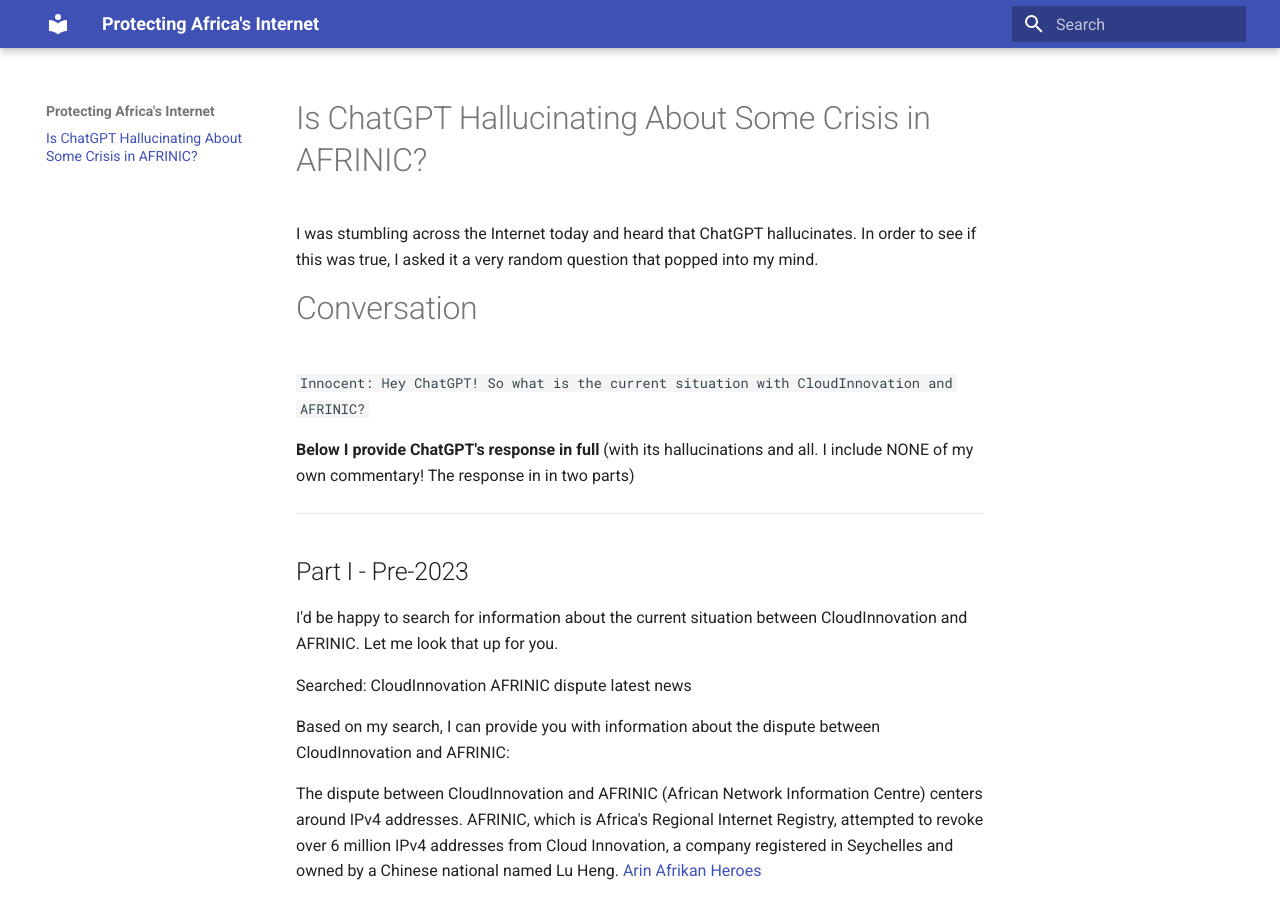
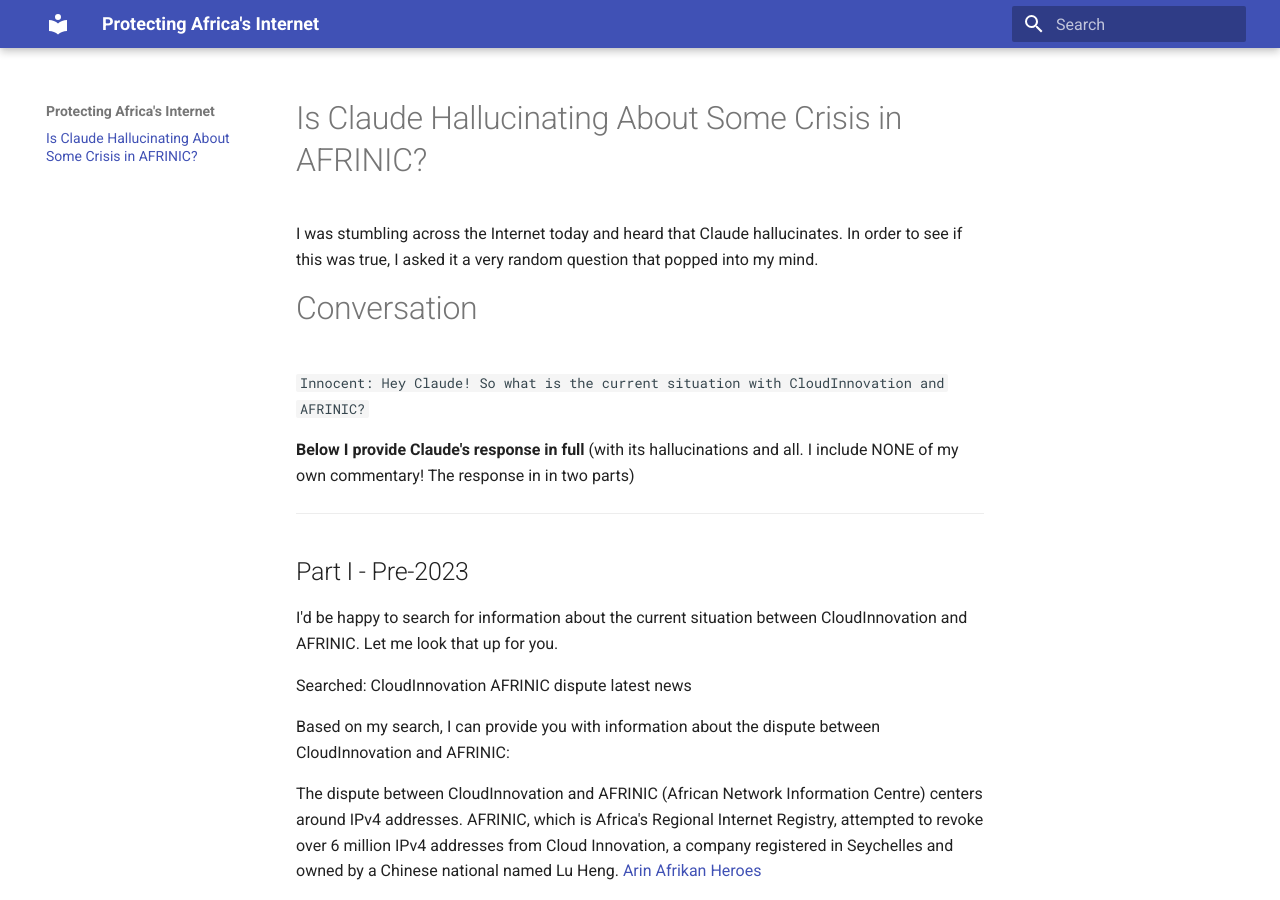
Before and after one commit to innoobijr/africaninternet, an MkDocs documentation site: the page built from docs/index.md, in a window 1280 px wide and 900 px high. Built offline with MkDocs 1.6.1 and Material for MkDocs 9.7.7, drawn with Linux system fonts in a browser that asks for light colours.

Commit message:
including full response

```diff
--- a/docs/index.md
+++ b/docs/index.md
@@ -1,11 +1,11 @@
-# Is ChatGPT Hallucinating About Some Crisis in AFRINIC?
+# Is Claude Hallucinating About Some Crisis in AFRINIC?
 
-I was stumbling across the Internet today and heard that ChatGPT hallucinates. In order to see if this was true, I asked it a very random question that popped into my mind.
+I was stumbling across the Internet today and heard that Claude hallucinates. In order to see if this was true, I asked it a very random question that popped into my mind.
 
 # Conversation
-`Innocent: Hey ChatGPT! So what is the current situation with CloudInnovation and AFRINIC?`
+`Innocent: Hey Claude! So what is the current situation with CloudInnovation and AFRINIC?`
 
-**Below I provide ChatGPT's response in full** (with its hallucinations and all. I include NONE of my own commentary! The response in in two parts)
+**Below I provide Claude's response in full** (with its hallucinations and all. I include NONE of my own commentary! The response in in two parts)
 
 -------------------
 
```
